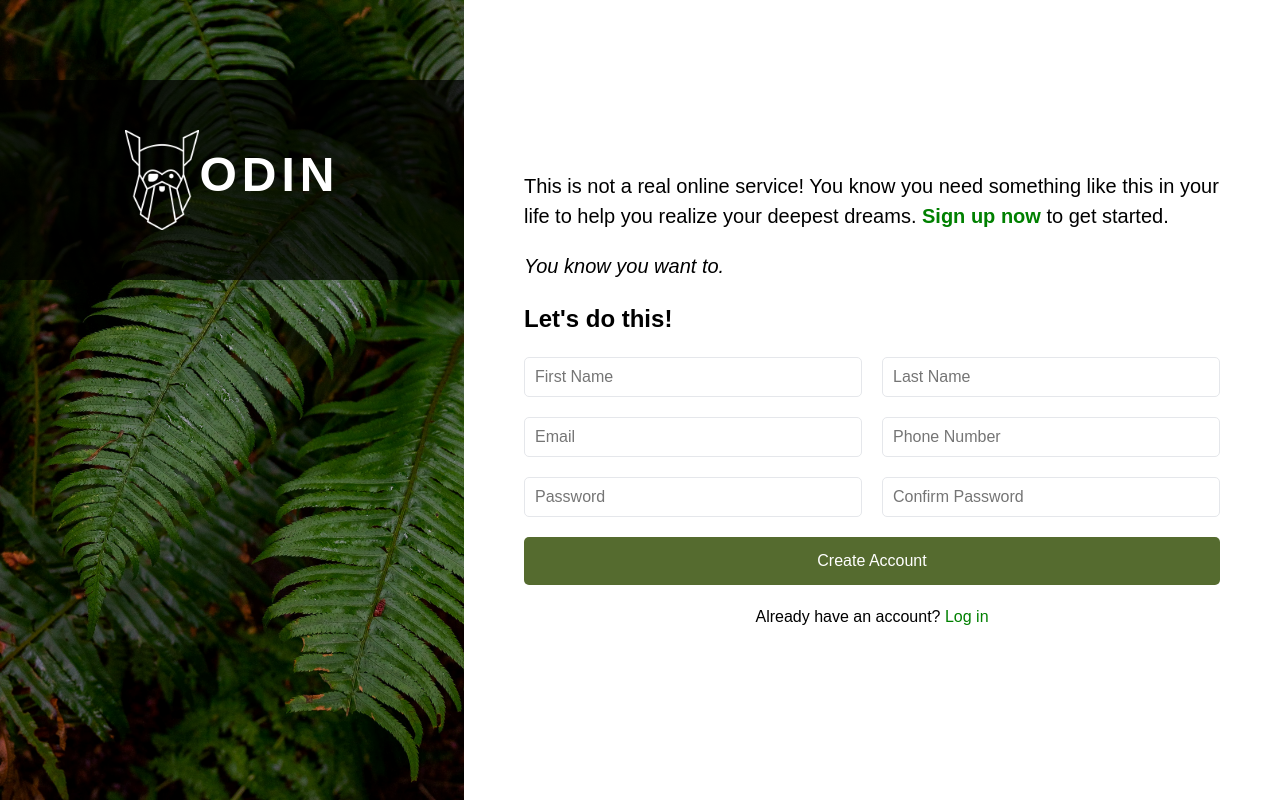
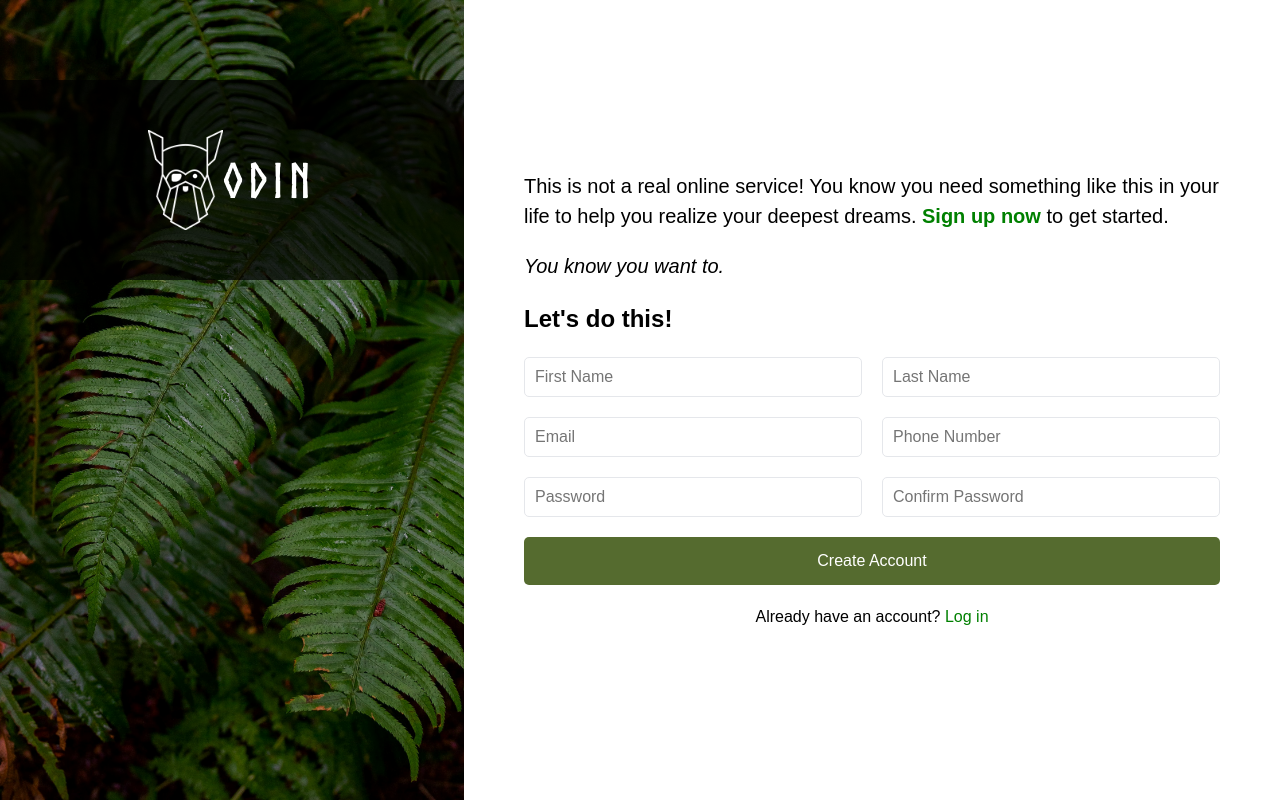
Before and after one commit to apoa5/sign-up-form, a plain HTML site: page index.html in a window 1280 px wide. Drawn offline with Linux system fonts and the light colour scheme.

Commit message:
Improved font face

```diff
--- a/styles.css
+++ b/styles.css
@@ -2,6 +2,11 @@
     margin: 0;
     padding: 0;
     box-sizing: border-box;
+}
+
+@font-face {
+    font-family: 'Norse-Bold';
+    src: url(assets/Norse-Bold.otf) format('opentype');
 }
 
 body {
@@ -40,16 +45,14 @@ body {
     z-index: 1;
 }
 
+.logo-container h1 {
+    font-family: 'Norse-Bold', sans-serif;
+    font-size: 48px;
+    letter-spacing: 5px;
+}
 
 .odin-lined {
     height: 50%;
-}
-
-.logo-container h1 {
-    font-size: 48px;
-    font-family: 'Arial', sans-serif;
-    letter-spacing: 5px;
-    margin-bottom: 10px;
 }
 
 .right-panel {
```
